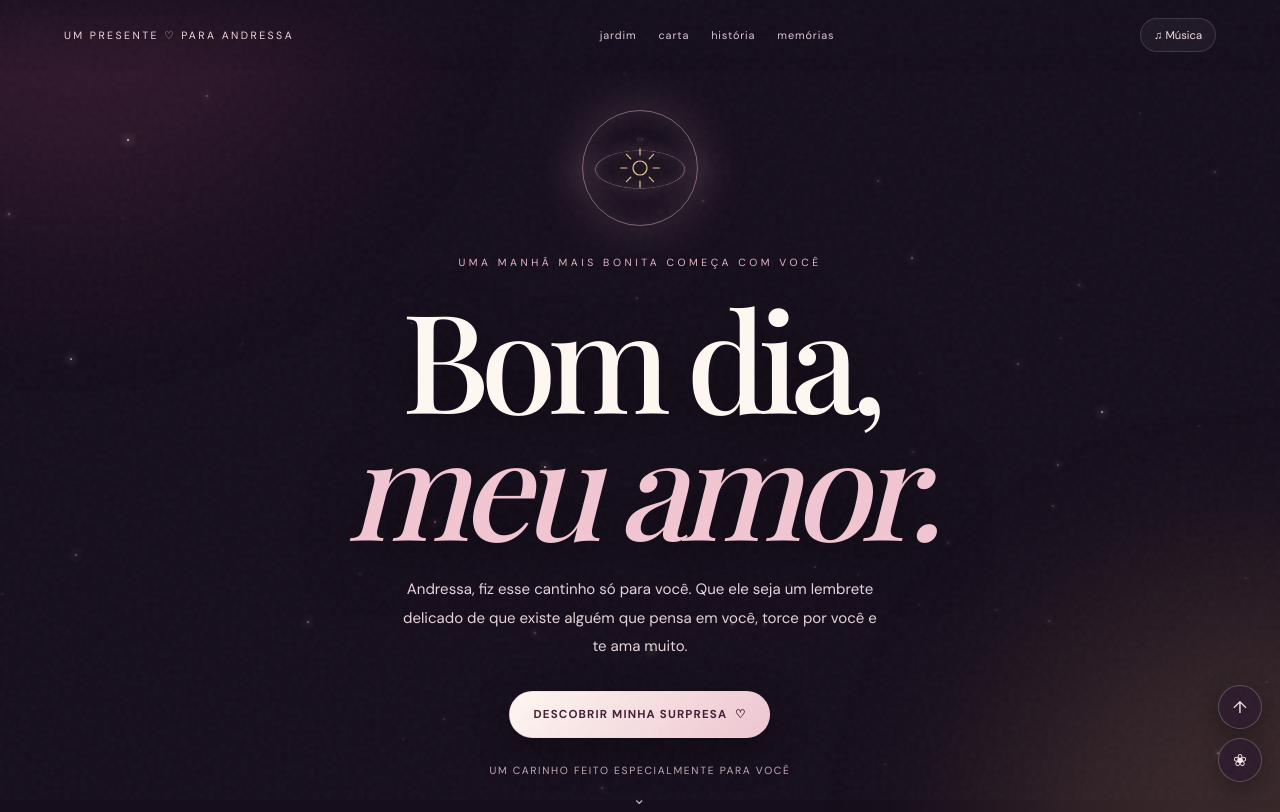
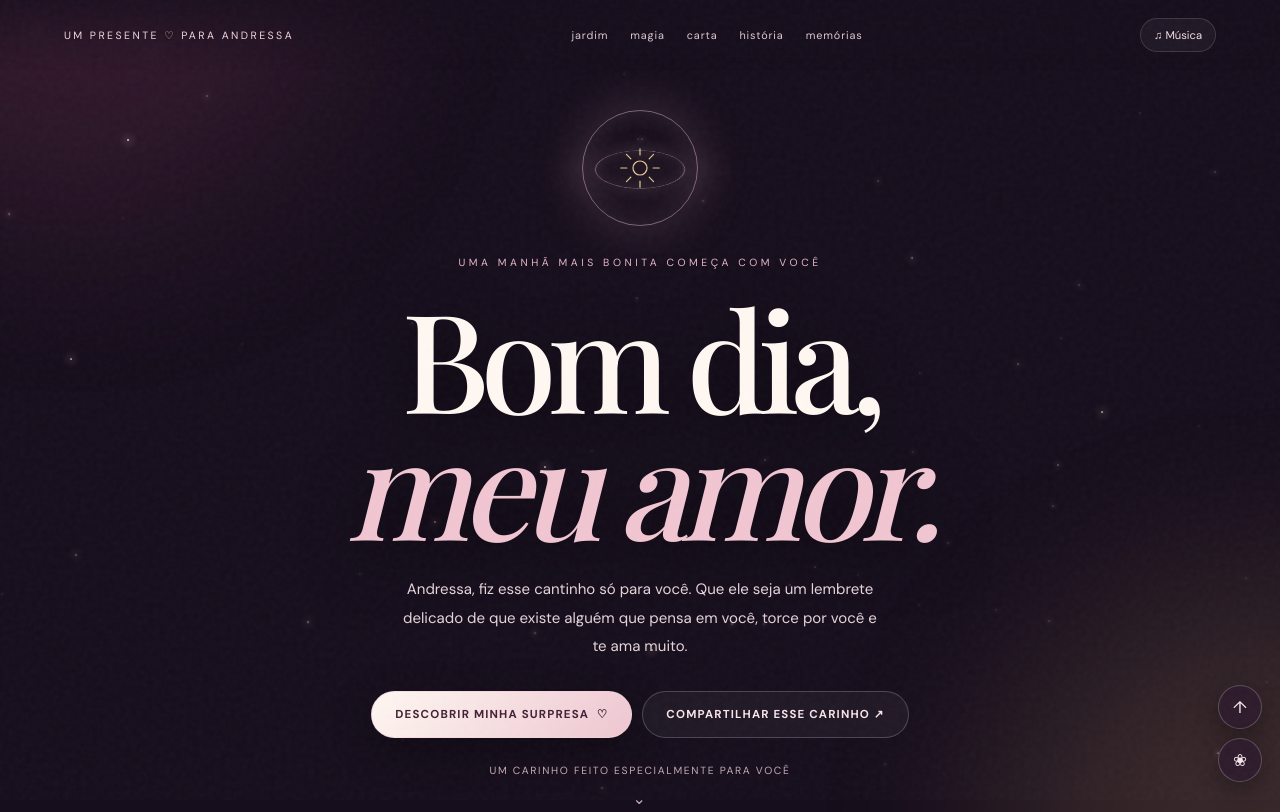
Before and after one commit to Lzdeveloperbr/bom-dia-meu-amor, a plain HTML site: page index.html in a window 1280 px wide. Shown: the top 812 px of the page. Drawn offline with nearby package versions, Linux system fonts and the light colour scheme; animation ran at ten frames a second; a web font is replaced by a local one.

Commit message:
Add share action and magical section navigation

```diff
--- a/index.html
+++ b/index.html
@@ -85,7 +85,7 @@ footer{text-align:center;padding:30px 15px 40px;color:#a98d9b;font-size:.65rem;l
 <body>
 <div class="reading-progress" id="readingProgress" aria-hidden="true"></div>
 <div class="noise"></div><div class="glow a"></div><div class="glow b"></div><div class="stars" id="stars"></div>
-<header><div class="brand">um presente <span>♡</span> para Andressa</div><nav><a href="#jardim">jardim</a><a href="#carta">carta</a><a href="#historia">história</a><a href="#memorias">memórias</a></nav><button class="sound" id="musicBtn" type="button" aria-label="Ir para a música">♫ Música</button></header>
+<header><div class="brand">um presente <span>♡</span> para Andressa</div><nav><a href="#jardim">jardim</a><a href="#pocao">magia</a><a href="#carta">carta</a><a href="#historia">história</a><a href="#memorias">memórias</a></nav><button class="sound" id="musicBtn" type="button" aria-label="Ir para a música">♫ Música</button></header>
 <main>
 <section class="hero">
 <div class="hero-inner">
@@ -93,7 +93,7 @@ footer{text-align:center;padding:30px 15px 40px;color:#a98d9b;font-size:.65rem;l
 <p class="kicker">uma manhã mais bonita começa com você</p>
 <h1>Bom dia,<em>meu amor.</em></h1>
 <p class="hero-copy">Andressa, fiz esse cantinho só para você. Que ele seja um lembrete delicado de que existe alguém que pensa em você, torce por você e te ama muito.</p>
-<button class="btn" id="startBtn">Descobrir minha surpresa&nbsp; ♡</button><div class="scroll-note">um carinho feito especialmente para você<span>⌄</span></div>
+<div style="display:flex;justify-content:center;gap:10px;flex-wrap:wrap"><button class="btn" id="startBtn">Descobrir minha surpresa&nbsp; ♡</button><button class="btn ghost" id="shareSiteBtn" type="button">Compartilhar esse carinho ↗</button></div><div class="scroll-note">um carinho feito especialmente para você<span>⌄</span></div>
 </div></section>
 <section class="content reveal" id="rosa"><div class="section-head"><span class="eyebrow">um pequeno símbolo</span><h2>Uma flor para você.</h2><p>Toque na rosa e veja florescer um carinho que não cabe em palavras.</p></div>
 <div class="rose-stage glass"><div class="rose-orbit"></div><button class="rose-button" id="roseBtn" aria-label="Fazer a rosa florescer">
@@ -130,6 +130,7 @@ for(let i=0;i<65;i++){const s=document.createElement("i");s.className="star";s.s
 const toast=document.getElementById("toast");let toastTimer;
 function notify(t){toast.textContent=t;toast.classList.add("show");clearTimeout(toastTimer);toastTimer=setTimeout(()=>toast.classList.remove("show"),2600)}
 function petals(n=18){if(reduce)return;const symbols=["✿","♡","❀","✧"];for(let i=0;i<n;i++){const p=document.createElement("span");p.className="petal";p.textContent=symbols[Math.floor(Math.random()*symbols.length)];p.style.left=Math.random()*100+"vw";p.style.setProperty("--x",(Math.random()*180-90)+"px");p.style.setProperty("--d",(4+Math.random()*4)+"s");p.style.fontSize=(12+Math.random()*15)+"px";document.body.appendChild(p);p.addEventListener("animationend",()=>p.remove(),{once:true})}}
+document.getElementById("shareSiteBtn")?.addEventListener("click",async()=>{const data={title:"Bom dia, meu amor ♡",text:"Preparei um cantinho cheio de carinho para você. ❤️",url:location.href};try{if(navigator.share){await navigator.share(data)}else if(navigator.clipboard?.writeText){await navigator.clipboard.writeText(location.href);notify("Link copiado! Agora é só compartilhar. ♡")}else{notify("Copie o endereço do site para compartilhar. ♡")}}catch(e){if(e.name!=="AbortError")notify("Não foi possível compartilhar agora.")}});
 document.getElementById("startBtn").addEventListener("click",()=>{document.getElementById("rosa").scrollIntoView({behavior:reduce?"auto":"smooth"});petals(24)});
 document.getElementById("roseBtn").addEventListener("click",()=>{const bloom=document.getElementById("bloom");bloom.animate([{transform:"scale(.65) rotate(-18deg)"},{transform:"scale(1.12) rotate(8deg)"},{transform:"scale(1) rotate(0)"}],{duration:900,easing:"cubic-bezier(.2,.8,.2,1)"});document.getElementById("roseCaption").textContent="Assim como essa flor, meu carinho por você floresce todos os dias. ♡";petals(22)});
 document.getElementById("letterHeart").addEventListener("click",()=>{notify("Esse carinho é todinho seu, meu amor. ♡");petals(12)});
```
